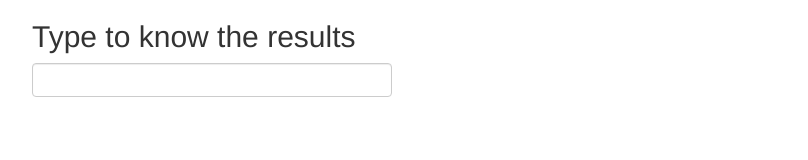
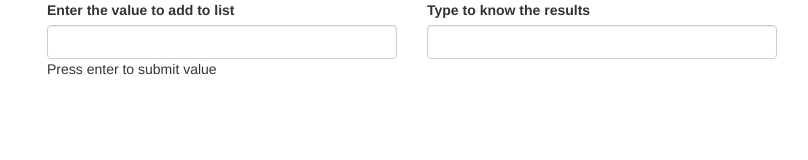
Before and after one commit to anishThomas4419/autocomplete-for-angularjs, a plain HTML site: page index.html in a window 1280 px wide. Shown: the whole page, without its empty margins (38-846 px from the left). Drawn offline with Linux system fonts and the light colour scheme.

Commit message:
Text box to insert value to autocomplete

```diff
--- a/index.html
+++ b/index.html
@@ -6,17 +6,22 @@
 </head>
 <body>
 <div class="container" ng-app="autoCompleteApp" ng-controller="autoCompleteAppCtrl">
+	<div>
 		<form>
-  <h2>Type to know the results</h2>
-	<div class="row">
-		<div class="col-sm-4">
+			<div class="form-group col-sm-4">
+				<label for="email">Enter the value to add to list</label>
+				<input type="text" name="addCountryData" id="addCountryData" ng-model="addCountryData" ng-keyup="updateCountryList($event,addCountryData)" class="form-control" />
+				<p>Press enter to submit value</p>
+			</div>
+			<div class="form-group col-sm-4">
+				<label for="email">Type to know the results</label>
 				<input type="text" name="country" id="country" ng-model="country" ng-keyup="complete(country)" class="form-control" />
 				<ul class="list-group" ng-model="hideList" ng-hide="hideList">
-				<li class="list-group-item" ng-repeat="country in selectedCountry" ng-click="assignSelected(country)">{{country}}</li>
+					<li class="list-group-item" ng-repeat="country in selectedCountry track by $index" ng-click="assignSelected(country)">{{country}}</li>
 				</ul>
 			</div>
+		</form>
 	</div>
-  </form>
 </div>
 
 <script src="./lib/angular.min.js"></script>
--- a/js/app.js
+++ b/js/app.js
@@ -29,6 +29,12 @@
 			$scope.country = selectedCountry;
 		}
 
+		$scope.updateCountryList = function(e, listData){
+			if(e.key === "Enter" && $scope.countryList.indexOf(listData) == -1){
+				$scope.countryList[$scope.countryList.length]=listData;
+			}
+		}
+
 		$scope.hidelist = function(){
 			$scope.hideList = true;
 		}
```
Lines whose indentation alone changed are shown as unchanged.
